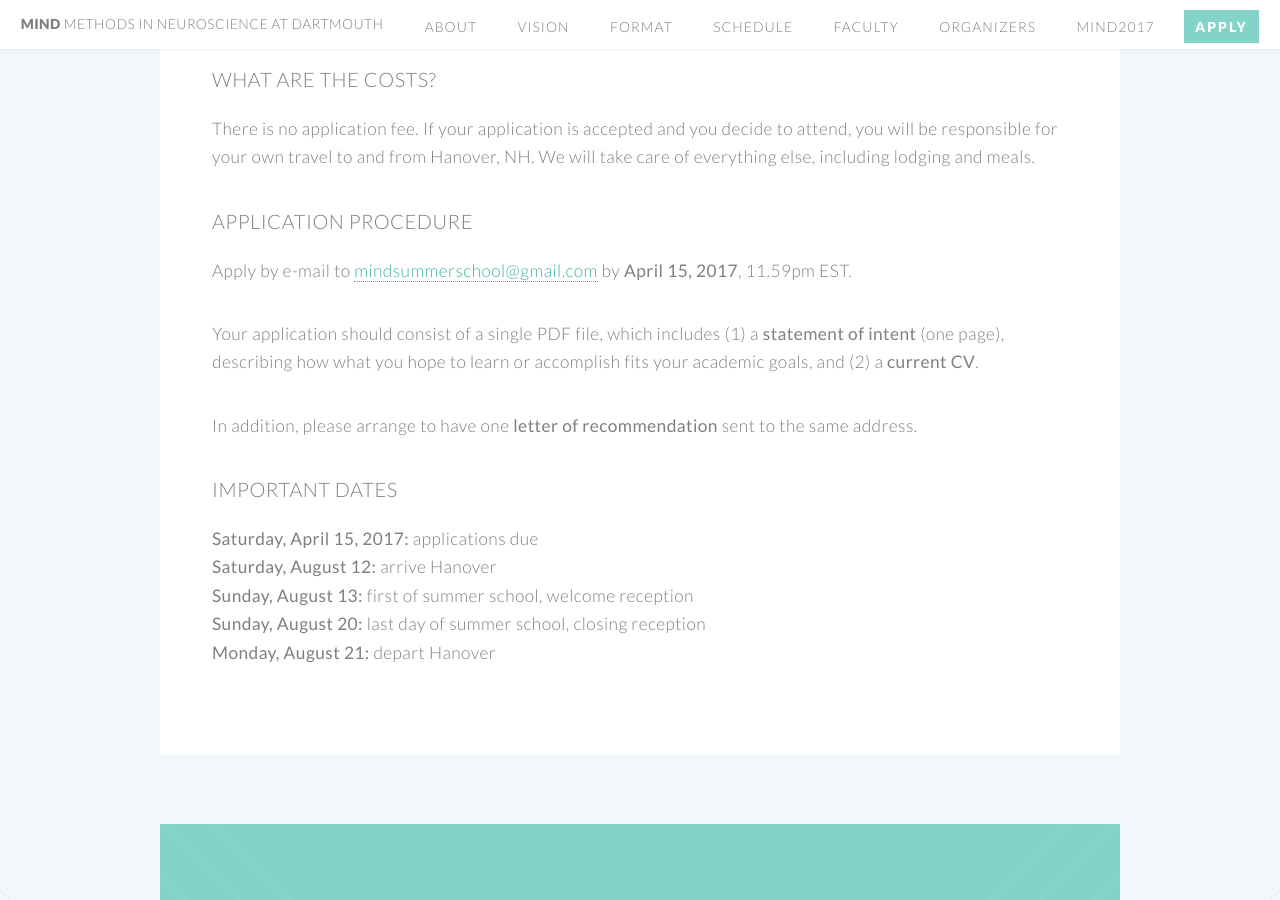
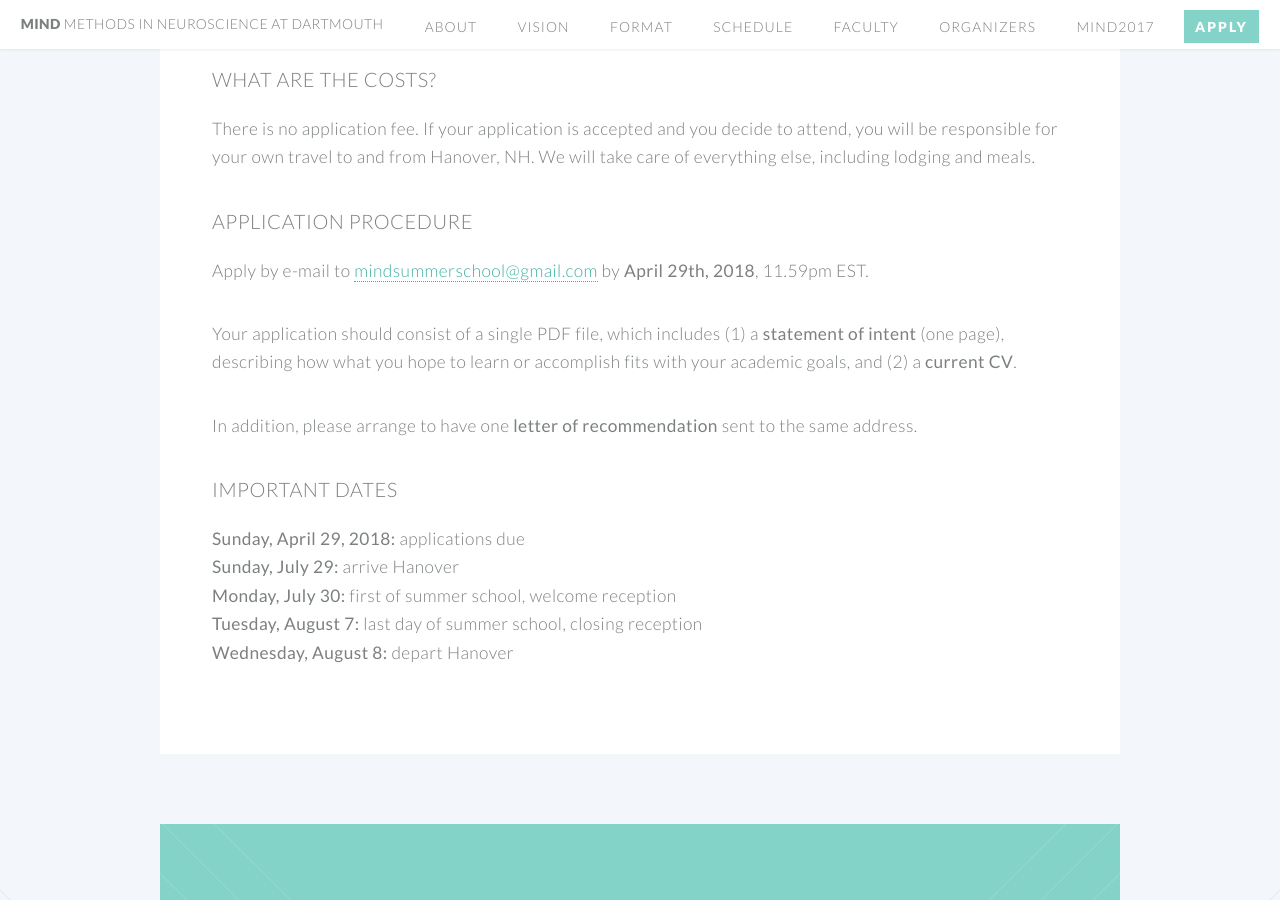
Before and after one commit to Summer-MIND/Summer-MIND.github.io, a Jekyll site: the page built from apply.html, in a window 1280 px wide and 900 px high, scrolled down 777 px. Built offline with Jekyll 4.4.1, drawn with Linux system fonts in a browser that asks for light colours.

Commit message:
update apply page

```diff
--- a/apply.html
+++ b/apply.html
@@ -33,12 +33,12 @@ layout: default
 						your own travel to and from Hanover, NH. We will take care of everything else, including lodging and meals.</p>
 
 						<h3>Application Procedure</h3>
-						<p>Apply by e-mail to <a href="mailto:mindsummerschool@gmail.com">mindsummerschool@gmail.com</a> by <b>April 15, 2017</b>,
+						<p>Apply by e-mail to <a href="mailto:mindsummerschool@gmail.com">mindsummerschool@gmail.com</a> by <b>April 29th, 2018</b>,
 						11.59pm EST.</p>
 
 						<p>Your application should consist of a single PDF file, which
 						includes (1) a <b>statement of intent</b> (one page), describing how what you
-						hope to learn or accomplish fits your academic goals, and (2) a <b>current
+						hope to learn or accomplish fits with your academic goals, and (2) a <b>current
 						CV</b>.</p>
 
 						<p>In addition, please arrange to have one <b>letter of recommendation</b>
@@ -46,11 +46,11 @@ layout: default
 
 						<h3>Important Dates</h3>
 
-						<p><strong>Saturday, April 15, 2017:</strong> applications due<br>
-						<strong>Saturday, August 12:</strong> arrive Hanover <br>
-						<strong>Sunday, August 13:</strong>  first of summer school, welcome reception<br>
-						<strong>Sunday, August 20:</strong>  last day of summer school, closing reception<br>
-						<strong>Monday, August 21:</strong>  depart Hanover</p>
+						<p><strong>Sunday, April 29, 2018:</strong> applications due<br>
+						<strong>Sunday, July 29:</strong> arrive Hanover <br>
+						<strong>Monday, July 30:</strong>  first of summer school, welcome reception<br>
+						<strong>Tuesday, August 7:</strong>  last day of summer school, closing reception<br>
+						<strong>Wednesday, August 8:</strong>  depart Hanover</p>
 					</section>
 				</div>
 		</section>
--- a/index.html
+++ b/index.html
@@ -221,9 +221,9 @@ layout: landing-page
 
 							<div class="4u">
 								<section>
-									<a href="http://www.onerussian.com/" class="image featured"><img src="images/halchenko.jpg" alt="" /></a>
+									<a href="http://centerforopenneuroscience.org/" class="image featured"><img src="images/halchenko.jpg" alt="" /></a>
 									<header>
-                                        <h3 class='affiliation'><a href="http://www.onerussian.com/">Yaroslav <strong>Halchenko</strong></a></h3>
+                                        <h3 class='affiliation'><a href="http://centerforopenneuroscience.org/">Yaroslav <strong>Halchenko</strong></a></h3>
 										<h4 class='affiliation'>Dartmouth College</h4>
 									</header>
 								</section>
```
